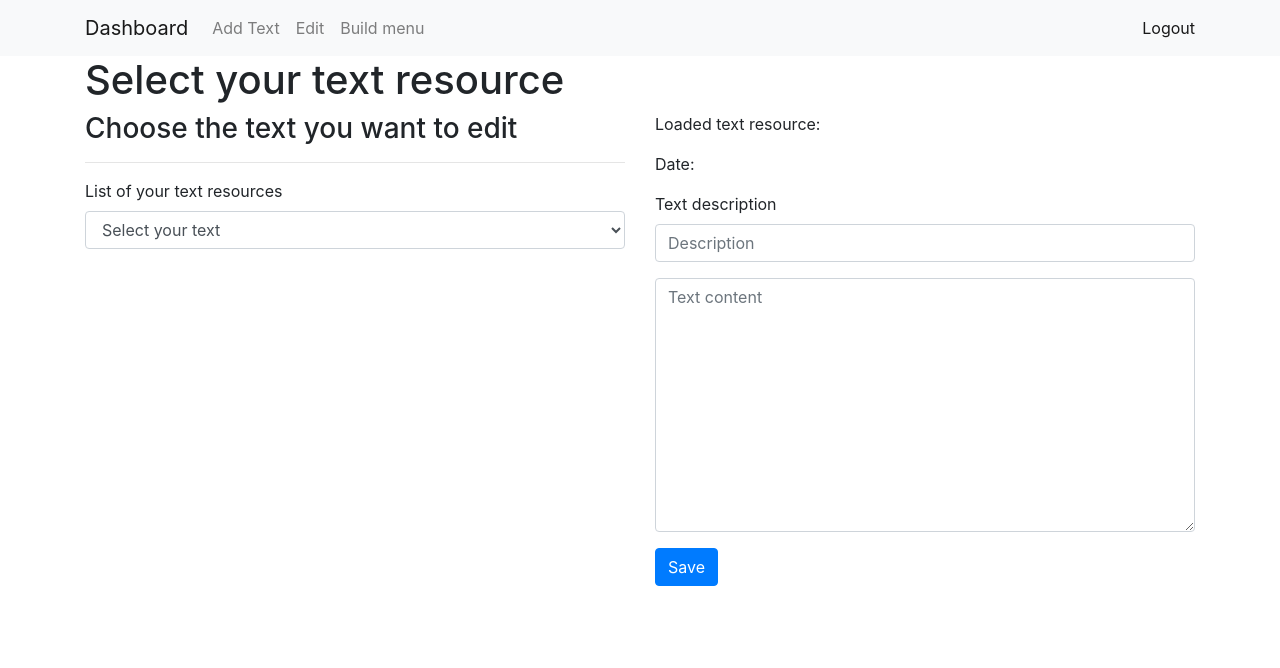
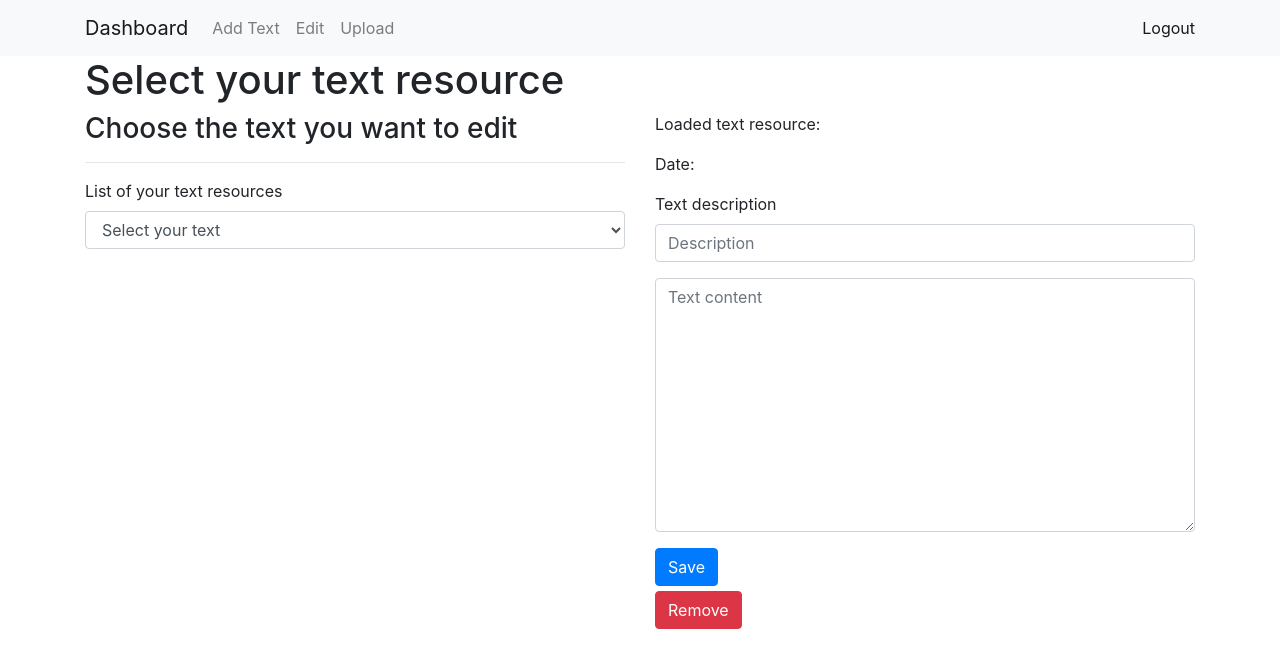
Before and after one commit to radoslawkrawczyk/microcms, a CodeIgniter app: page /database/index.php/admin/edit in a window 1280 px wide. Shown: the top 668 px of the page. Run offline with CodeIgniter, Linux system fonts and the light colour scheme; the visitor is signed in with stand-in values (Sample User, id 1); tables that the repository leaves empty or names only in its code hold one stand-in row (values such as "Sample post").

Commit message:
Added removing existing resources

```diff
--- a/application/config/routes.php
+++ b/application/config/routes.php
@@ -51,7 +51,7 @@
 */
 $route['default_controller'] = 'welcome';
 $route['404_override'] = '';
-$route['translate_uri_dashes'] = FALSE;
+$route['translate_uri_dashes'] = false;
 
 
 $route['api/test'] = 'api/test';
@@ -66,5 +66,6 @@
 $route['admin/text/add/post']['POST'] = 'admin/textAdd';
 $route['admin/text/edit'] = 'admin/edit';
 $route['admin/text/edit/post']['POST'] = 'admin/editPost';
+$route['admin/text/edit/remove']['POST'] = 'admin/remove';
 
 $route['admin/logout'] = 'admin/logout';
--- a/application/controllers/Admin.php
+++ b/application/controllers/Admin.php
@@ -140,6 +140,16 @@
         }
     }
 
+    public function remove() {
+        $textId = ($this->input->post('text_id_del'));
+        $this->load->model('admindb');
+        $this->admindb->deleteText($textId);
+
+        $this->load->helper('url');
+
+        redirect('/admin/text/edit');
+    }
+
     public function logout()
     {
         $this->load->library('session');
--- a/application/models/admindb.php
+++ b/application/models/admindb.php
@@ -76,4 +76,10 @@
         $query = $this->db->query('UPDATE `user_data` SET text = "'.$content.'", desc = "'.$desc.'" WHERE id='.$id);
         return $query;
     }
+
+    public function deleteText($textId) {
+        $this->load->database();
+        $query = $this->db->query('DELETE FROM `user_data` WHERE id = '.$textId);
+        return $query;
+    }
 }
--- a/application/views/admin/dashboard.php
+++ b/application/views/admin/dashboard.php
@@ -25,7 +25,7 @@
               <a class="nav-link" href="/admin/text/edit">Edit</a>
             </li>
             <li class="nav-item">
-              <a class="nav-link" href="#">Build menu</a>
+              <a class="nav-link" href="#">Upload</a>
             </li>
 
           </ul>
--- a/application/views/admin/edit.php
+++ b/application/views/admin/edit.php
@@ -33,17 +33,13 @@
                             </div>
                             <button type="submit" class="btn btn-primary">Save</button>
                         </form>
-
+                       <form action="/admin/text/edit/remove" method="post" style="margin-top: 5px">
+                       <input type="hidden" name="text_id_del" value="" id="text_id_del">
+                       <button type="submit" class="btn btn-small btn-danger">Remove</button></form>
                         </div>
         </div>
     </div>
         <script>
-            function formatDate(date)
-            {
-                console.log(date);
-                parseInt(date);
-            }
-
             let sel = document.getElementById("edit_text");
             sel.addEventListener("change", function() {
                 let opt = sel.options[sel.selectedIndex].value;
@@ -52,6 +48,7 @@
                     if (resp['id'] > 0) {
                       document.getElementById("loaded_res").innerHTML = resp['id']+" | "+resp['desc'];
                       document.getElementById("text_id").value = resp['id'];
+                      document.getElementById("text_id_del").value = resp['id'];
                       document.getElementById("date_res").innerHTML = new Date(parseInt(resp['date'])*1000);
                       document.getElementById("text_desc").value = resp['desc'];
                       document.getElementById("text_content").innerHTML = resp['text'];
--- a/application/views/admin/text.php
+++ b/application/views/admin/text.php
@@ -48,4 +48,5 @@
   white-space: nowrap;
   overflow: hidden;
   text-overflow: ellipsis;
-}</style>
+}
+</style>
```
